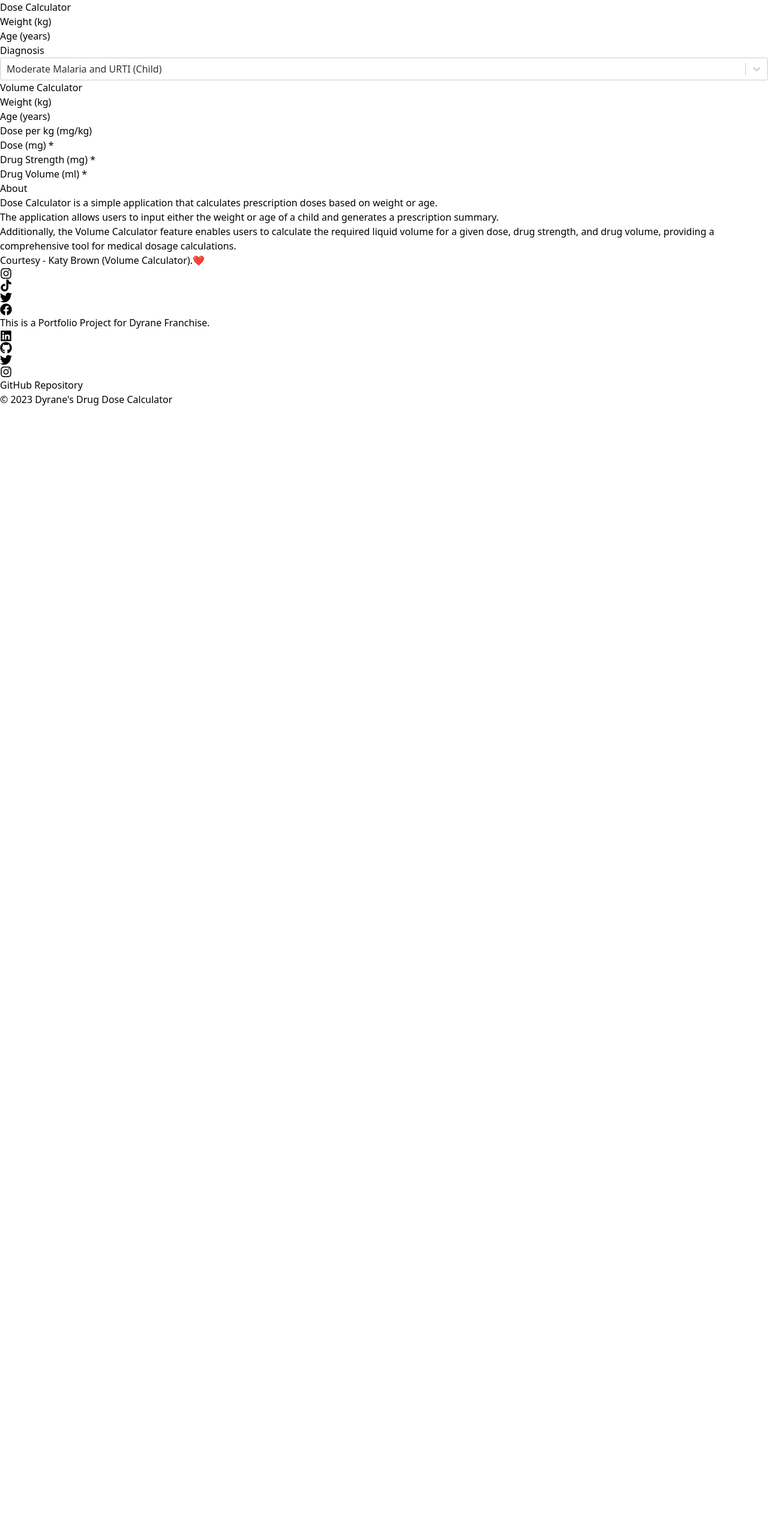
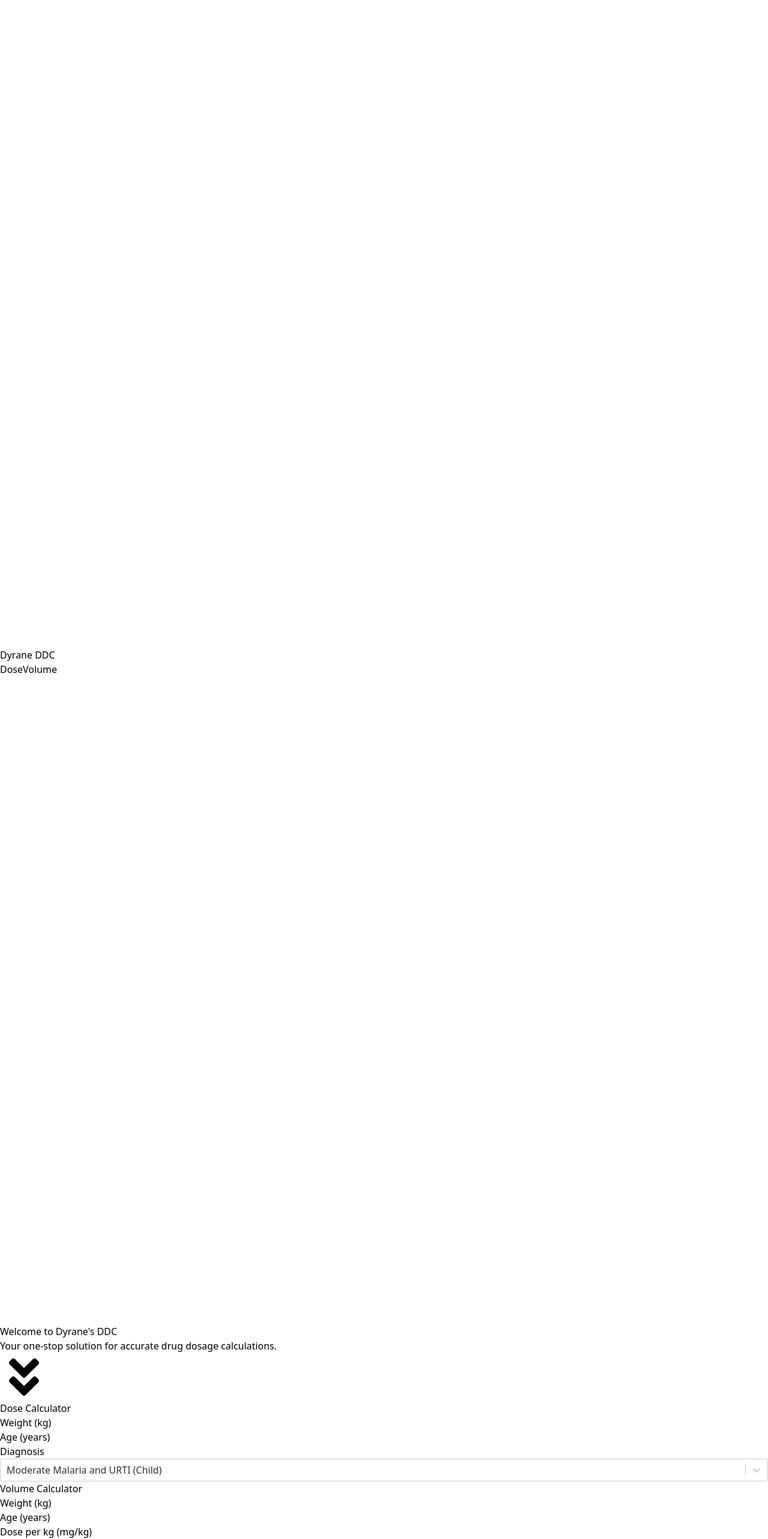
Before and after one commit to Dr-dyrane/drug, a React (Vite) app: page / in a window 1280 px wide. Shown: the top 2566 px of the page at 60% size. Before the commit the page ends 800 px from the top, so only its background shows below. Built offline with nearby package versions, Linux system fonts and the light colour scheme.

Commit message:
new file:   public/dddc.png

```diff
--- a/src/components/App.jsx
+++ b/src/components/App.jsx
@@ -1,16 +1,34 @@
 // App.jsx
-import React, { useState, useEffect } from "react";
+import React, { useState, useEffect, useRef } from "react";
 import Prescription from "./Prescription";
 import diagnosesData from "../diagnoses.json";
 import Select from "react-select";
 import Footer from "./Footer";
 import VolumeCalculator from "./VolumeCalculator";
+import { FaAngleDoubleDown } from "react-icons/fa";
 
 function App() {
 	const [weight, setWeight] = useState("");
 	const [age, setAge] = useState("");
-	const [selectedDiagnosis, setSelectedDiagnosis] = useState("moderateMalaria&UrtiChild"); // Renamed to avoid conflict
+	const [selectedDiagnosis, setSelectedDiagnosis] = useState(
+		"moderateMalaria&UrtiChild"
+	); // Renamed to avoid conflict
 	const [showPrescription, setShowPrescription] = useState(false);
+	const doseRef = useRef(null);
+	const volumeRef = useRef(null);
+	const heroRef = useRef(null);
+
+	const scrollToDose = () => {
+		doseRef.current.scrollIntoView({ behavior: "smooth" });
+	};
+
+	const scrollToVolume = () => {
+		volumeRef.current.scrollIntoView({ behavior: "smooth" });
+	};
+
+	const scrollToHero = () => {
+		heroRef.current.scrollIntoView({ behavior: "smooth" });
+	};
 
 	const calculateWeightFromAge = (age) => {
 		return 2 * age + 8;
@@ -63,8 +81,34 @@ function App() {
 
 	return (
 		<>
-			<div className="container mx-auto text-start min-h-screen text-blue-700 bg-slate-50 bg-cover p-4">
-				<h1 className="text-4xl font-bold m-4">Dose Calculator</h1>
+			{/* Navbar */}
+			<nav className="bg-blue-700 text-white p-4 flex justify-between items-center sticky top-0 z-50">
+				{/* Logo */}
+				<div className="flex flex-row items-center justify-center text-center" onClick={scrollToHero}>
+					<img src="/dddc.png" alt="Your Logo" className="h-8 animate-spin" />
+					<span className="ml-2 text-lg font-bold">Dyrane DDC</span>
+				</div>
+				{/* Navigation Links */}
+				<div className="flex space-x-4 font-bold">
+					<button onClick={scrollToDose}>Dose</button>
+					<button onClick={scrollToVolume}>Volume</button>
+				</div>
+			</nav>
+			{/* Hero Section */}
+			<div className="h-screen text-center p-4 bg-blue-600 text-white flex items-center justify-start flex-col z-40" ref={heroRef}>
+			<img src="/dddc.png" alt="Your Logo" className="h-50 animate-spin" />
+				<h1 className="text-4xl font-bold mb-4">Welcome to Dyrane's DDC</h1>
+				<p className="text-lg font-semibold">
+					Your one-stop solution for accurate drug dosage calculations.
+				</p>
+				<FaAngleDoubleDown size={80} className="m-8 animate-bounce" onClick={scrollToDose}/>
+			</div>
+			{/* Dose Calculator Section */}
+			<div
+				className="container mx-auto text-start min-h-screen text-blue-700 bg-slate-50 bg-cover p-4 z-30"
+				ref={doseRef}
+			>
+				<h1 className="text-4xl font-bold m-4 mt-20">Dose Calculator</h1>
 
 				<div className="w-full p-4">
 					<label className="block text-sm font-medium text-blue-600">
@@ -116,7 +160,10 @@ function App() {
 					/>
 				)}
 			</div>
-			<VolumeCalculator />
+			{/* Volume Calculator Section */}
+			<div className="z-20" ref={volumeRef}>
+				<VolumeCalculator />
+			</div>
 			<Footer />
 		</>
 	);
--- a/src/components/VolumeCalculator.jsx
+++ b/src/components/VolumeCalculator.jsx
@@ -44,7 +44,7 @@ const VolumeCalculator = () => {
 				className="bg-blue-50 text-blue-700 p-4 min-h-screen"
 				style={{ scrollSnapAlign: "start" }}
 			>
-				<h2 className="text-4xl font-bold m-4">Volume Calculator</h2>
+				<h2 className="text-4xl font-bold m-4 mt-20">Volume Calculator</h2>
 
 				<div className="flex flex-row">
 					<div className="p-4 text-sm">
```
Also changed, not shown: public/dddc.png (added).
